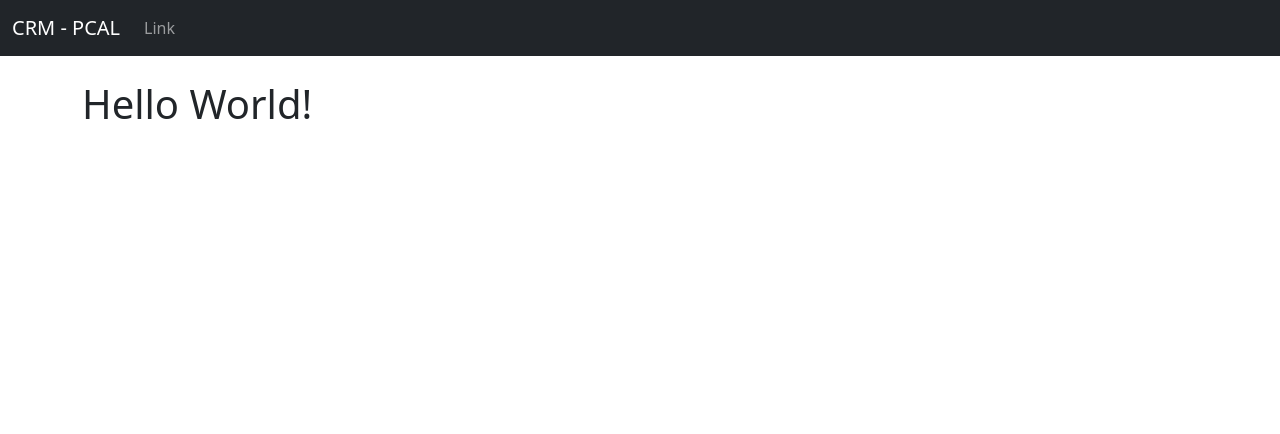
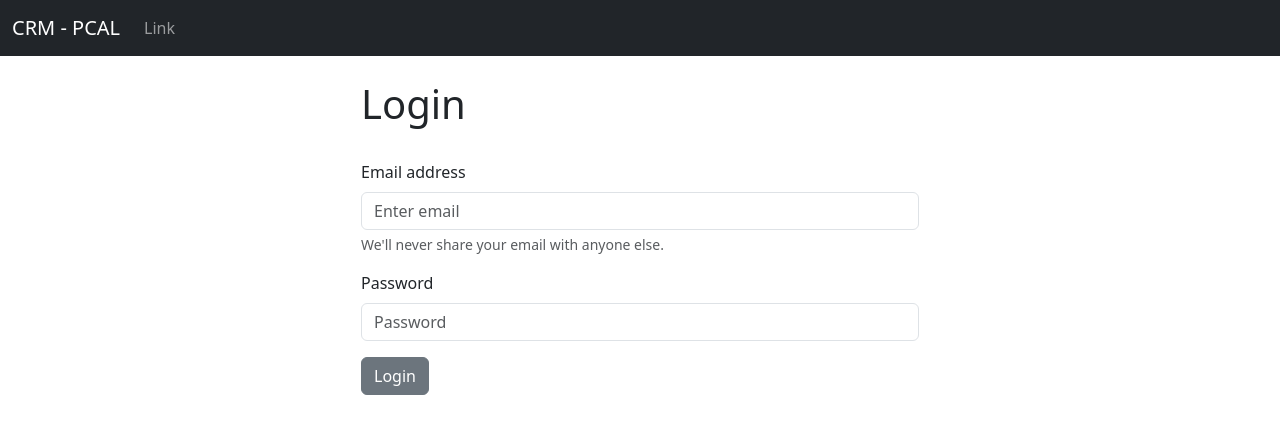
Before and after one commit to Parbelaez/django_crm, a Django app: page / in a window 1280 px wide. Shown: the top 434 px of the page. Run offline with Django 4.2, Linux system fonts and the light colour scheme.

Commit message:
Create the login panel and welcome page control

```diff
--- a/app_crm/templates/home.html
+++ b/app_crm/templates/home.html
@@ -1,7 +1,42 @@
-{% extends 'base.html' %}
+{% extends 'base.html' %} {% block content%}
 
-{% block content%}
+<div class="col-md-6 offset-md-3">
+    {% if user.is_authenticated %}
+        <h1>Hi {{ user.username }}</h1>
+    {% else %}
+        <h1>Login</h1>
 
-<h1>Hello World!</h1>
+        <form method="POST" action="{% url 'home' %}">
+            {% csrf_token %}
+            <br>
+            <form>
+                <div class="mb-3">
+                    <label for="exampleInputEmail1" class="form-label">Email address</label>
+                    <input
+                        type="email"
+                        class="form-control"
+                        name="username"
+                        placeholder="Enter email"
+                        required
+                    />
+                    <div id="emailHelp" class="form-text">
+                        We'll never share your email with anyone else.
+                    </div>
+                </div>
+                <div class="mb-3">
+                    <label for="exampleInputPassword1" class="form-label">Password</label>
+                    <input
+                        type="password"
+                        class="form-control"
+                        name="password"
+                        placeholder="Password"
+                        required
+                    />
+                </div>
+                <button type="submit" class="btn btn-secondary">Login</button>
+            </form>
+        </form>
+    {% endif %}
+</div>
 
 {% endblock %}
```
